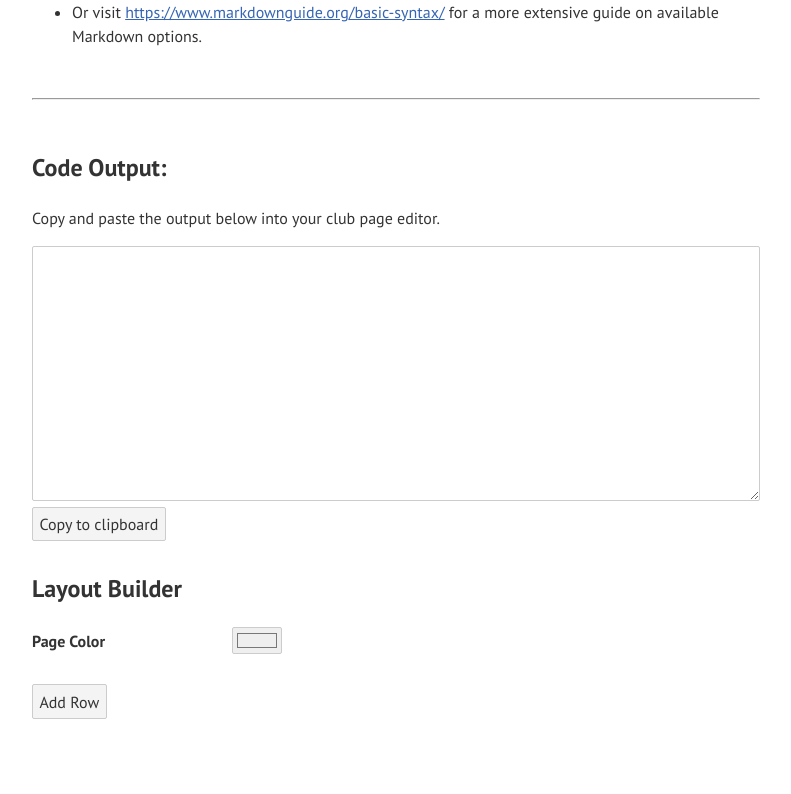
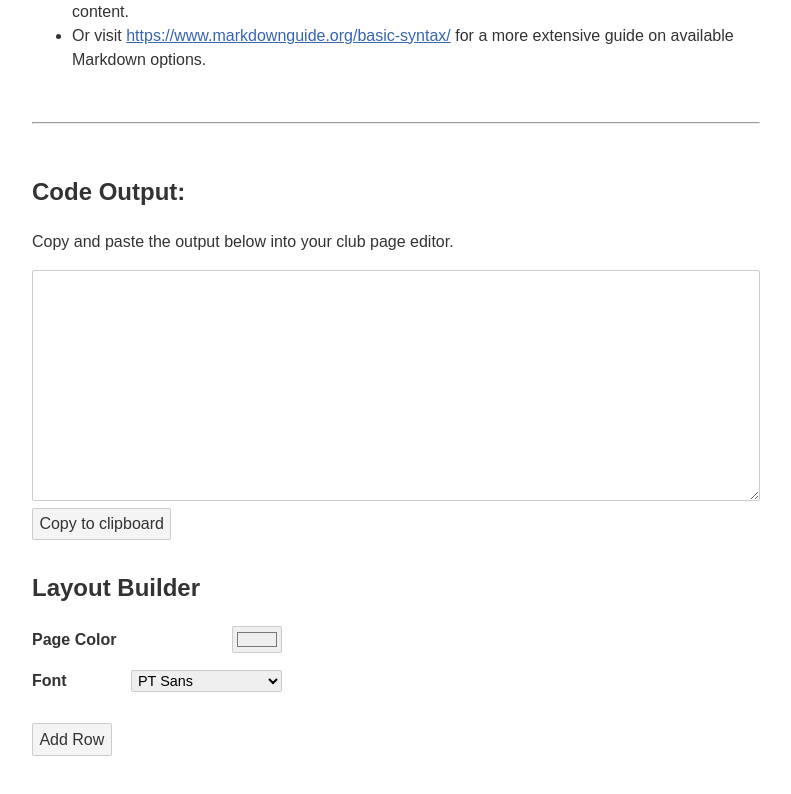
Before and after one commit to chungeric/layout-builder, a Svelte app: page / in a window 1280 px wide. Shown: the part 341-1135 px from the top of the page, without its empty margins (244-1035 px from the left). Built offline with nearby package versions, Linux system fonts and the light colour scheme.

Commit message:
Add google font options

```diff
--- a/src/App.svelte
+++ b/src/App.svelte
@@ -6,6 +6,7 @@
 	import Preview, { usePreview } from './components/Preview.svelte'
 	let rows = []
 	let pageColor = '#eeeeee'
+	let font = 'PT Sans'
 	onMount(() => {
 		generateCode()
 	})
@@ -31,12 +32,10 @@
 	<Intro />
 	<Output />
 	{#if (rows.length)}
-		<Preview bind:rows={rows} bind:pageColor={pageColor} />
+		<Preview bind:rows={rows} bind:pageColor={pageColor} bind:font={font} />
 	{/if}
-	<LayoutBuilder bind:rows={rows} bind:pageColor={pageColor} />
+	<LayoutBuilder bind:rows={rows} bind:pageColor={pageColor} bind:font={font} />
 </main>
-
-<link href="https://fonts.googleapis.com/css2?family=PT+Sans:ital,wght@0,400;0,700;1,400;1,700&display=swap" rel="stylesheet">
 
 <style>
 	main {
--- a/src/components/Intro.svelte
+++ b/src/components/Intro.svelte
@@ -11,7 +11,7 @@
       Check out <a href="https://markdownlivepreview.com/" target="_blank" rel="noopener noreferrer">https://markdownlivepreview.com/</a> to see examples of how you can format your content.
     </li>
     <li>
-      Or visit <a href="https://www.markdownguide.org/basic-syntax/">https://www.markdownguide.org/basic-syntax/</a> for a more extensive guide on available Markdown options.
+      Or visit <a href="https://www.markdownguide.org/basic-syntax/" target="_blank" rel="noopener noreferrer">https://www.markdownguide.org/basic-syntax/</a> for a more extensive guide on available Markdown options.
     </li>
   </ul>
 </div>
--- a/src/components/Preview.svelte
+++ b/src/components/Preview.svelte
@@ -8,15 +8,18 @@
   import marked from "marked";
   import type { RowType } from "../types";
   import { getLightness } from "../utils/getLightness";
+  import { getGFQuery } from "../utils/getGFQuery";
   export let rows: RowType[];
   export let pageColor
+  export let font
   $: textColor = getLightness(pageColor) > 0.5 ? '#000' : '#fff'
 </script>
 
 <div class="layout-preview-container">
   <h2>Layout Preview</h2>
+  <!-- Anything WITHIN this preview container is included in the code output -->
   <div bind:this={preview}>
-    <div id="layout" style={`background: ${pageColor}; color: ${textColor};`}>
+    <div id="layout" style={`background: ${pageColor}; color: ${textColor}; font-family: ${font};`}>
       {#each rows as row}
         <div class="layout__row">
           <div class="layout__columns">
@@ -39,7 +42,6 @@
         padding: 30px;
         color: #333;
         line-height: 1.4;
-        font-family: 'PT Sans', sans-serif;
       }
       .layout__scrollable {
         overflow: auto;
@@ -76,6 +78,7 @@
         color: #224987;
       }
     </style>
+    <link href="https://fonts.googleapis.com/css2?family={getGFQuery(font)}" rel="stylesheet">
   </div>
 </div>
 
--- a/src/components/builder/LayoutBuilder.svelte
+++ b/src/components/builder/LayoutBuilder.svelte
@@ -3,6 +3,7 @@
   import BuilderRow from './BuilderRow.svelte'
   export let rows: RowType[];
   export let pageColor
+  export let font
   function addRow() {
 		rows = [...rows, {
 			numColumns: 1,
@@ -19,6 +20,17 @@
       <h4 class="layout-settings__item--label">Page Color</h4>
       <div class="layout-settings__item--input">
         <input type="color" bind:value={pageColor} />
+      </div>
+    </div>
+    <div class="layout-settings__item">
+      <h4 class="layout-settings__item--label">Font</h4>
+      <div class="layout-settings__item--input">
+        <select bind:value={font}>
+          <option value="PT Sans">PT Sans</option>
+          <option value="Lato">Lato</option>
+          <option value="Roboto Condensed">Roboto Condensed</option>
+          <option value="Source Sans Pro">Source Sans Pro</option>
+        </select>
       </div>
     </div>
   </div>
@@ -53,4 +65,8 @@
     margin-top: 0;
     margin-bottom: 0;
   }
+  select {
+    padding: 1px 2px;
+    font-size: 0.9em;
+  }
 </style>
--- /dev/null
+++ b/src/utils/getGFQuery.ts
@@ -0,0 +1,14 @@
+export const getGFQuery = (font: string) => {
+  switch (font) {
+    case 'PT Sans':
+      return 'PT+Sans:ital,wght@0,400;0,700;1,400;1,700'
+    case 'Source Sans Pro':
+      return 'Source+Sans+Pro:ital,wght@0,400;0,700;1,400;1,700'
+    case 'Lato':
+      return 'Lato:ital,wght@0,400;0,700;1,400;1,700'
+    case 'Roboto Condensed':
+      return 'Roboto+Condensed:ital,wght@0,400;0,700;1,400;1,700'
+    default:
+      return null;
+  }
+}
--- a/src/utils/getLightness.ts
+++ b/src/utils/getLightness.ts
@@ -1,4 +1,4 @@
-export const getLightness = (hex) => {
+export const getLightness = (hex: string) => {
   var result = /^#?([a-f\d]{2})([a-f\d]{2})([a-f\d]{2})$/i.exec(hex);
   var r = parseInt(result[1], 16);
   var g = parseInt(result[2], 16);
```
